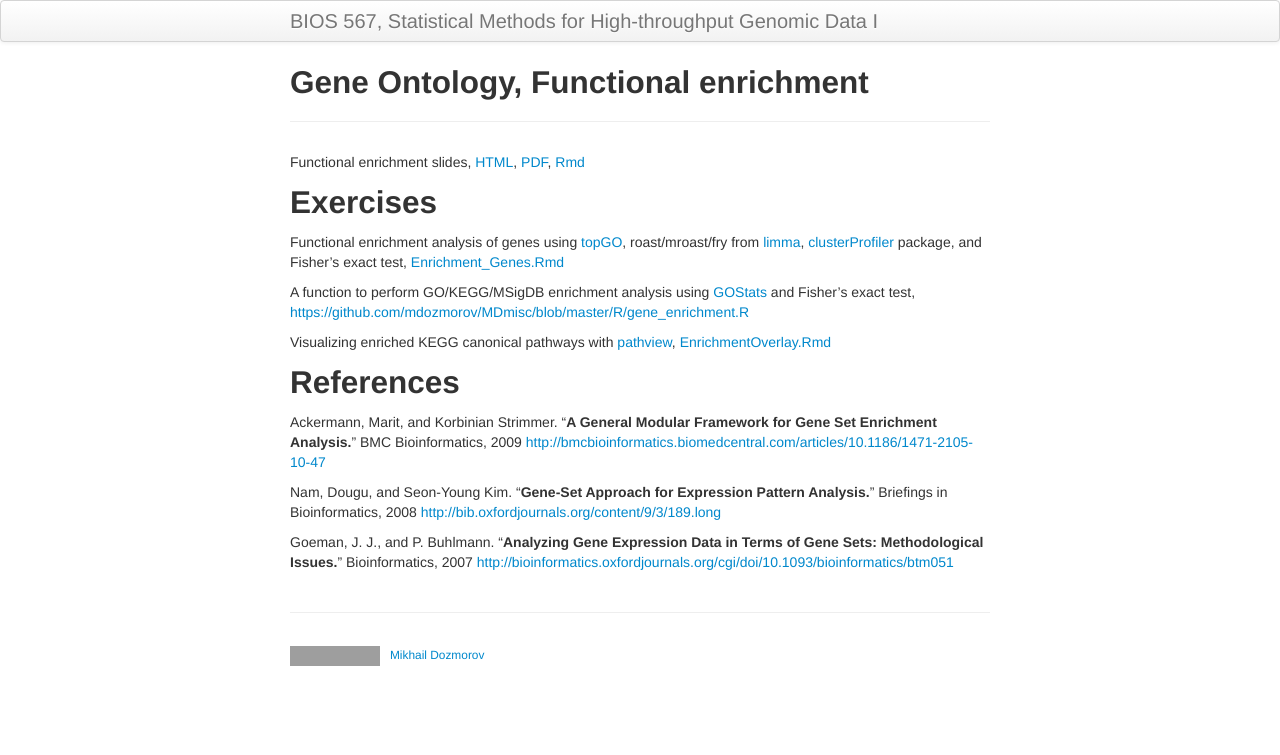
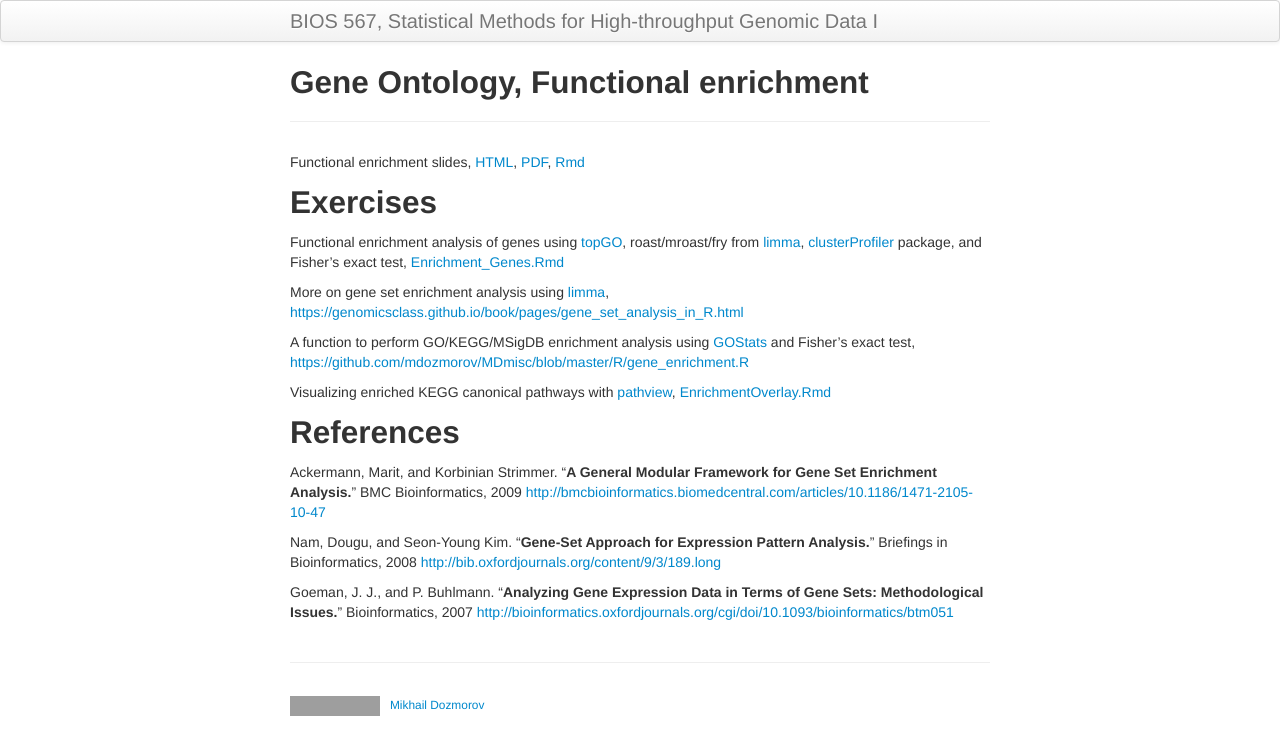
Before and after one commit to mdozmorov/BIOS567, a Jekyll site: the page built from pages/12_geneontology.md, in a window 1280 px wide. Shown: the top 755 px of the page. Built offline with Jekyll 4.4.1, drawn with Linux system fonts in a browser that asks for light colours; grey boxes are pictures that could not be loaded.

Commit message:
Add PH525x link to gene set testing

```diff
--- a/pages/12_geneontology.md
+++ b/pages/12_geneontology.md
@@ -9,9 +9,13 @@ Functional enrichment slides, [HTML](/BIOS567/assets/presentation_functional_enr
 
 Functional enrichment analysis of genes using [topGO](https://bioconductor.org/packages/release/bioc/html/topGO.html), roast/mroast/fry from [limma](https://bioconductor.org/packages/release/bioc/html/limma.html), [clusterProfiler](https://bioconductor.org/packages/release/bioc/html/clusterProfiler.html) package, and Fisher's exact test, [Enrichment_Genes.Rmd](/BIOS567/assets/presentation_functional_enrichment/Enrichment_Genes.Rmd)
 
+More on gene set enrichment analysis using [limma](https://bioconductor.org/packages/release/bioc/html/limma.html), [https://genomicsclass.github.io/book/pages/gene_set_analysis_in_R.html](https://genomicsclass.github.io/book/pages/gene_set_analysis_in_R.html)
+
 A function to perform GO/KEGG/MSigDB enrichment analysis using [GOStats](https://bioconductor.org/packages/release/bioc/html/GOstats.html) and Fisher's exact test, [https://github.com/mdozmorov/MDmisc/blob/master/R/gene_enrichment.R](https://github.com/mdozmorov/MDmisc/blob/master/R/gene_enrichment.R)
 
 Visualizing enriched KEGG canonical  pathways with [pathview](https://bioconductor.org/packages/release/bioc/html/pathview.html), [EnrichmentOverlay.Rmd](/BIOS567/assets/presentation_functional_enrichment/EnrichmentOverlay.Rmd)
+
+
 
 ## References
 
```
